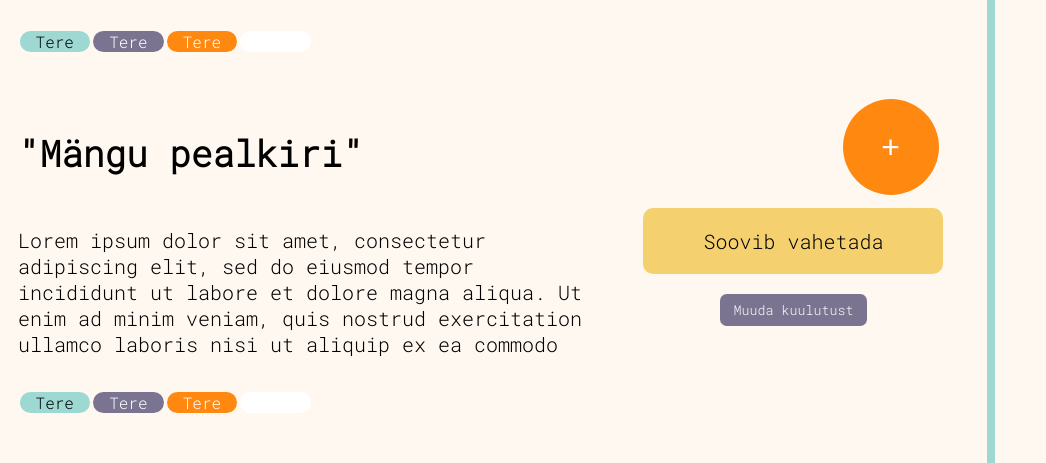
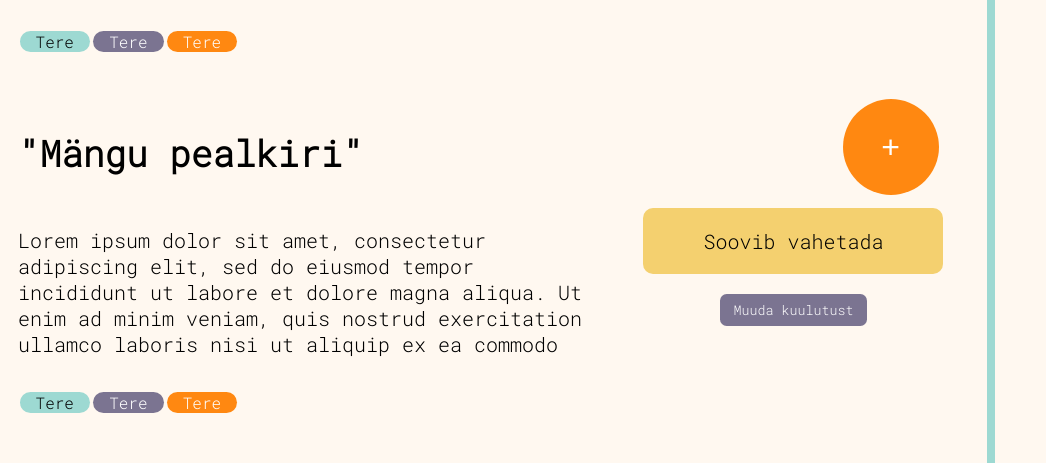
Before and after one commit to FreakingDot/ManguRinglus, a plain HTML site: page minuPakkumised.html in a window 1280 px wide. Shown: the part 585-1048 px from the top of the page, 234-1280 px from the left. Drawn offline with Linux system fonts and the light colour scheme.

Commit message:
Minu pakkumised + sellega koos style.css
stililiseeritud ja templated veebileht. Veebileht sisaldab placeholdereid

```diff
--- a/minuPakkumised.html
+++ b/minuPakkumised.html
@@ -62,9 +62,6 @@
                         <div class = "minuTag Arv">
                             <span>Tere</span>
                         </div>
-                        <div class = "minuTag Muu">
-                            <span>Tere</span>
-                        </div>
                     </div>
                 </div>
                 <div class = "minuNupud"> <!-- Div for notification button (?) and edit advertisement -->
@@ -102,9 +99,6 @@
                         <div class = "minuTag Arv">
                             <span>Tere</span>
                         </div>
-                        <div class = "minuTag Muu">
-                            <span>Tere</span>
-                        </div>
                     </div>
                 </div>
                 <div class = "minuNupud"> <!-- Div for notification button (?) and edit advertisement -->
```
